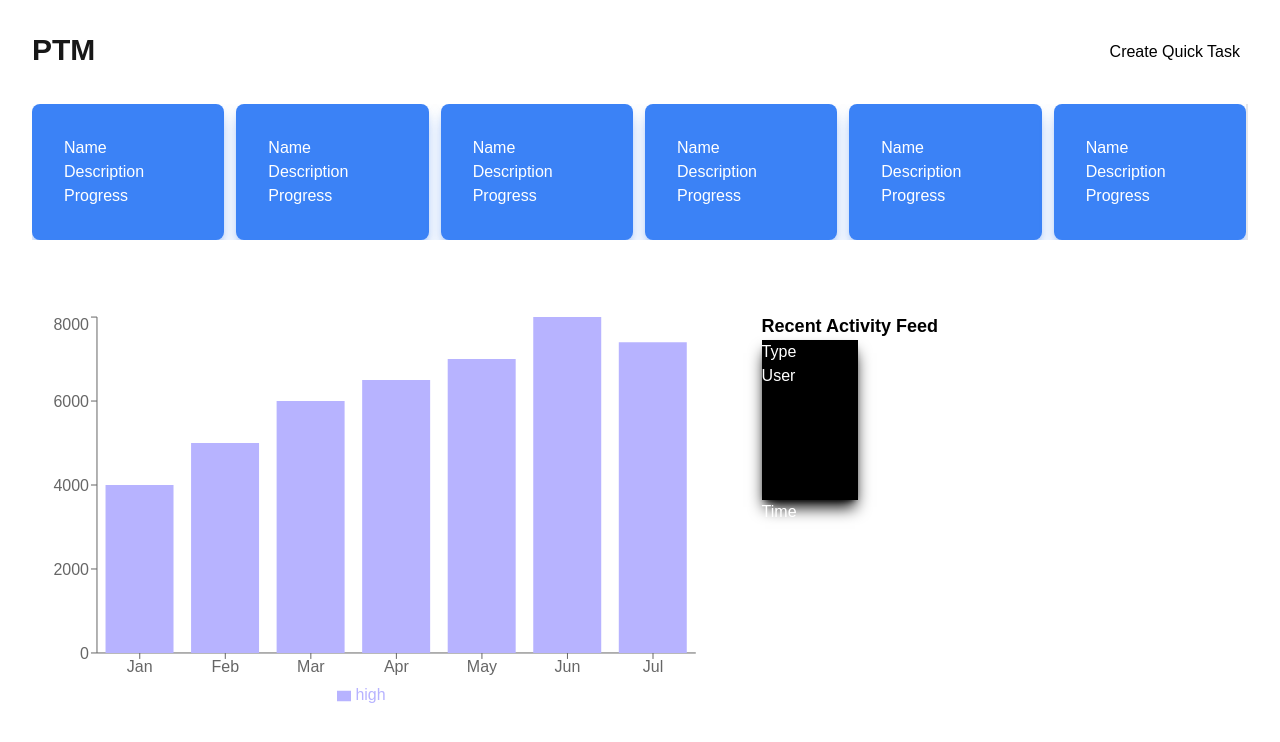
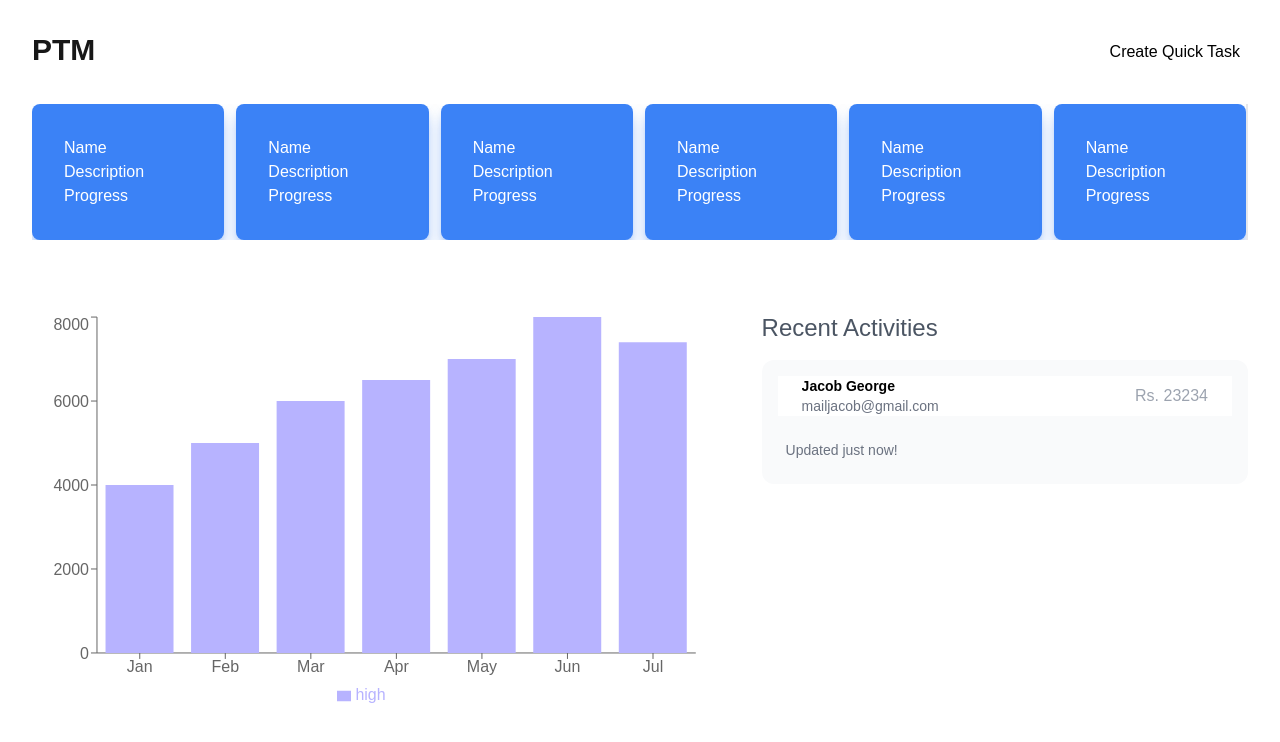
Before and after one commit to sony-tom/project_task_manager_app, a Next.js app: page /dashboard in a window 1280 px wide. Shown: the top 742 px of the page. Built offline with nearby package versions, Linux system fonts and the light colour scheme.

Commit message:
Added recent activity file

```diff
--- a/src/app/components/activityfeed.tsx
+++ b/src/app/components/activityfeed.tsx
@@ -1,15 +1,27 @@
+const RecentActivities = () => {
+  return (
+    <div className="flex w-full flex-col md:col-span-4 lg:col-span-4">
+      <h2 className={`mb-4 text-xl text-gray-600 md:text-2xl`}>Recent Activities</h2>
+      <div className="flex grow flex-col justify-between rounded-xl bg-gray-50 p-4">
+        <div className="bg-white px-6 flex justify-between items-center">
+          <div className="flex items-center">
+            <div className="min-w-0">
+              <p className="truncate text-sm font-semibold md:text-black">
+                Jacob George
+              </p>
+              <p className="hidden text-sm text-gray-500 sm:block">
+                mailjacob@gmail.com
+              </p>
+            </div>
+          </div>
+          <p className="text-gray-400">Rs. 23234</p>
+        </div>
+        <div className="flex items-center pb-2 pt-6">
+          <h3 className="ml-2 text-sm text-gray-500 ">Updated just now!</h3>
+        </div>
+      </div>
+    </div>
+  );
+};
 
-
-export default function ActivityFeed() {
-  return (
-    <div className="">
-        <h1 className="text-lg font-bold text-black">Recent Activity Feed</h1>
-        <div className=" bg-black shadow-lg shadow-black  w-24 h-40 text-black flex flex-col">
-             <span className="text-white">Type</span>
-             <span className="text-white">User</span>
-
-        </div>
-        <span className="text-white">Time</span>
-    </div>
-  )
-}
+export default RecentActivities;
```
